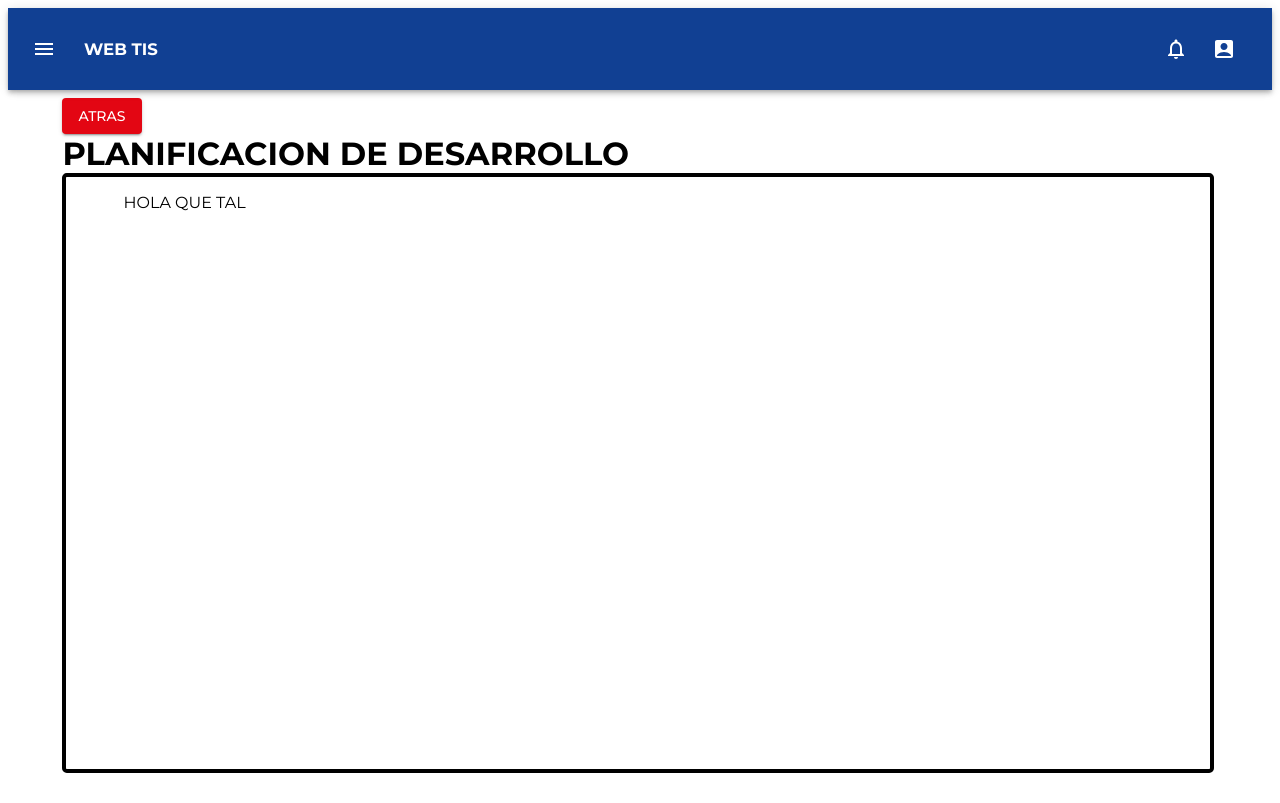
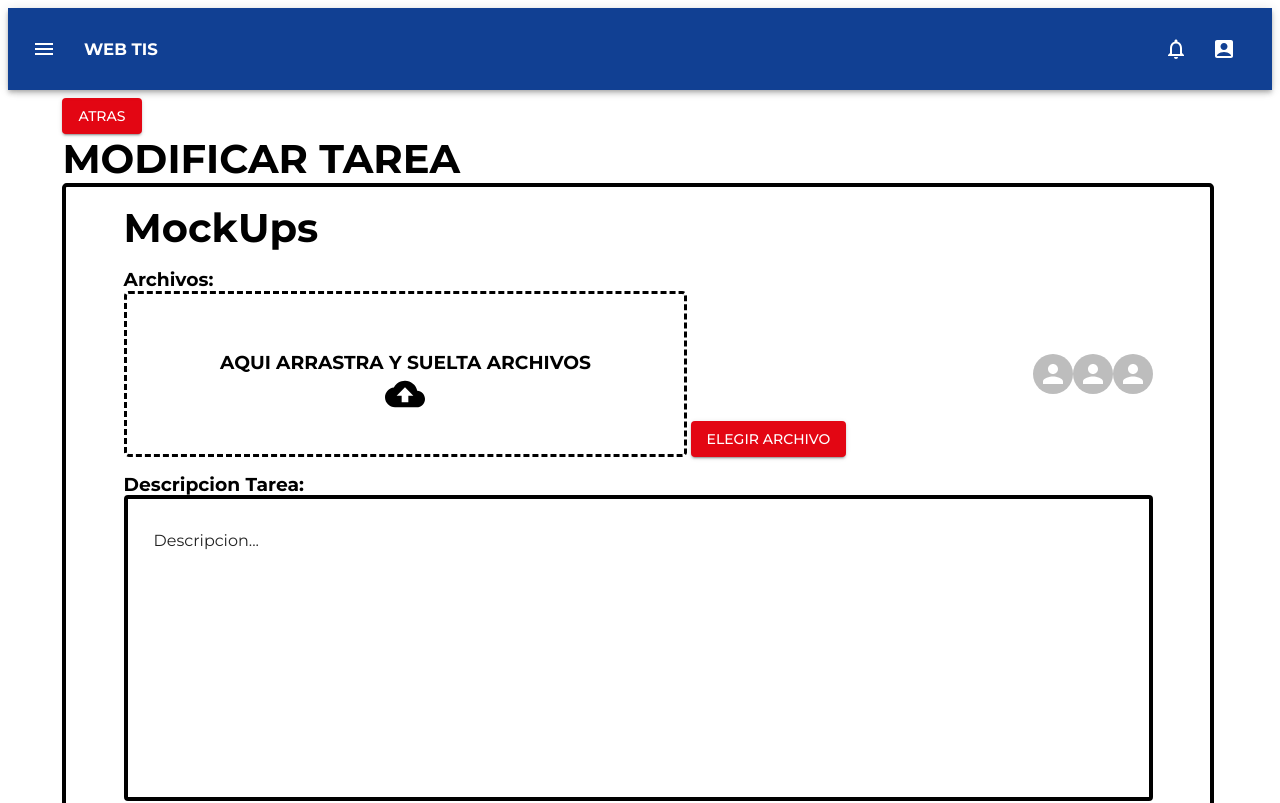
Before and after one commit to RichardAgr/Evaluacion-de-Proyectos, a React (Vite) app in the folder Frontend/: page /homeEstudiante/homeGrupoEstudiante/sprint/semana/tareas/1 in a window 1280 px wide. Shown: the top 803 px of the page. Built offline with nearby package versions, Linux system fonts and the light colour scheme.

Commit message:
modificarTarea falta unir con el backend

```diff
--- a/Frontend/src/index.css
+++ b/Frontend/src/index.css
@@ -34,6 +34,9 @@
 }
 .pageBorder_interior{
   width: 90%;
+}
+h1{
+  font-size: 2.5rem;
 }
 h1,h2,h3{
   margin-top: 0;
--- a/Frontend/src/pages/Estudiante/editarPlanificacion/modificarTarea/modificarTarea.jsx
+++ b/Frontend/src/pages/Estudiante/editarPlanificacion/modificarTarea/modificarTarea.jsx
@@ -1,19 +1,228 @@
-import { Fragment } from 'react';
+/* eslint-disable no-unused-vars */
+import { Fragment, useState } from 'react';
 import BaseUI from '../../../../components/baseUI/baseUI';
+import { styled } from '@mui/material';
+import CloudUploadIcon from '@mui/icons-material/CloudUpload';
+import { Avatar, FormControl, Button, TextField, IconButton } from '@mui/material';
+import PictureAsPdfIcon from '@mui/icons-material/PictureAsPdf';
+import FolderZipIcon from '@mui/icons-material/FolderZip';
+import DeleteIcon from '@mui/icons-material/Delete';
 
 function ModificarTarea() {
+  const [descripcion, setDescripcion] = useState('Descripcion...');
+  const [responsables, setResponsables] = useState([
+    { idEstudiante: -1, foto: null },
+    { idEstudiante: -1, foto: null },
+    { idEstudiante: -1, foto: null }
+  ]);
+  const [files, setFiles] = useState([]);
+  const [descripcionError, setDescripcionError] = useState(false);
+  const [filesError, setFilesError] = useState(false);
+  const handleSubmit = (event) => {
+    event.preventDefault();
+
+    setDescripcionError(false);
+    if (descripcion === '') {
+      setDescripcionError(true);
+    }
+
+    if (descripcion) {
+      console.log(descripcion);
+    }
+  };
+
+  const handleDeleteFile = (index) => {
+    setFiles(files.filter((_, i) => i !== index));
+  };
+
   return (
     <Fragment>
       <BaseUI
-        titulo={'PLANIFICACION DE DESARROLLO'}
+        titulo={'MODIFICAR TAREA'}
         ocultarAtras={false}
         confirmarAtras={false}
         dirBack={'/'}
       >
-        <p>HOLA QUE TAL</p>
+        <ContainerdropZone>
+          <form autoComplete="off" onSubmit={handleSubmit}>
+            <FormControl className="formControl">
+              <h1>MockUps</h1>
+              <h3>Archivos:</h3>
+              <div className="form_inputFiles">
+                <div className="inputFiles_dropzone" onClick={() => document.querySelector(".dropzone").click()}>
+                  {files.length > 0 ? (
+                    <div className="uploadedFiles">
+                      {files.map((file, index) => (
+                        <div key={index} className="fileItem">
+                          {file.type === 'application/pdf' ? (
+                            <PictureAsPdfIcon style={{ fontSize: 30 }} />
+                          ) : (
+                            <FolderZipIcon style={{ fontSize: 30 }} />
+                          )}
+                          <IconButton
+                            color="secondary"
+                            onClick={() => handleDeleteFile(index)}
+                          >
+                            <DeleteIcon />
+                          </IconButton>
+                          <p className='fileName'>{file.name}</p>
+                        </div>
+                      ))}
+                    </div>
+                  ) : (
+                    <div className='textUpload'>
+                      <h3>AQUI ARRASTRA Y SUELTA ARCHIVOS</h3>
+                      <div className='iconUpload'>
+                        <CloudUploadIcon style={{ fontSize: 40 }}/>
+                      </div>
+                    </div>
+                  )}
+
+                  <input
+                    type="file"
+                    accept=".pdf,.zip,.rar,.7z"
+                    hidden
+                    className="dropzone"
+                    onChange={({ target: { files: inputFiles } }) => {
+                      const newFiles = Array.from(inputFiles).map((file) => ({
+                        name: file.name,
+                        type: file.type,
+                        url: URL.createObjectURL(file)
+                      }));
+                      setFiles([...files, ...newFiles]);
+                    }}
+                  />
+                </div>
+                <div className="inputFiles_button">
+                  <Button variant="contained" onClick={() => document.querySelector(".dropzone").click()}>
+                    Elegir Archivo
+                  </Button>
+                </div>
+                <div className="form_fotos">
+                  {responsables.map((responsable, index) => (
+                    <Avatar alt={`responsable${index}`} src={responsable.foto} key={index} />
+                  ))}
+                </div>
+              </div>
+              <h3>Descripcion Tarea:</h3>
+              <div className="form_inputText">
+                <StyledTextField
+                  value={descripcion}
+                  error={descripcionError}
+                  onChange={(e) => setDescripcion(e.target.value)}
+                  required
+                  variant="outlined"
+                  placeholder="Escribe la descripción..."
+                  multiline
+                />
+              </div>
+              <div className="form_buttons">
+                <Button variant="contained" color="secondary" className="buttons">
+                  No Guardar
+                </Button>
+                <Button variant="contained" type="submit" className="buttons">
+                  Guardar
+                </Button>
+              </div>
+            </FormControl>
+          </form>
+        </ContainerdropZone>
       </BaseUI>
     </Fragment>
   );
 }
 
 export default ModificarTarea;
+
+const ContainerdropZone = styled('div')`
+  margin-top: 1rem;
+  margin-bottom: 1rem;
+  h3 {
+    margin-top: 1rem;
+  }
+  .textUpload {
+    display: block;
+  }
+  .iconUpload{
+    display: flex;
+    justify-content: center;
+  }
+  form {
+    height: 100%;
+  }
+  .form_buttons {
+    display: flex;
+    justify-content: end;
+  }
+  .buttons {
+    margin-left: 1rem;
+  }
+  .formControl {
+    height: 100%;
+    width: 100%;
+  }
+  .form_inputFiles {
+    display: flex;
+  }
+  .inputFiles_dropzone {
+    display: flex;
+    justify-content: center;
+    align-items: center;
+    align-content: center;
+    flex-grow: 1;
+    border: dashed 0.2rem black;
+    border-radius: 0.3rem;
+    height: 20vh;
+    margin-right: 0.2rem;
+  }
+  .dropZone {
+    width: 100%;
+    height: 100%;
+  }
+  .inputFiles_button {
+    display: flex;
+    align-items: end;
+  }
+  .form_fotos {
+    flex-grow: 1;
+    display: flex;
+    justify-content: end;
+    align-items: center;
+    align-content: center;
+  }
+  .uploadedFiles{
+    width: 95%;
+    display: flex;
+    align-content: center;
+  }
+  .fileItem{
+    display: block;
+  }
+  .fileName{
+    width: 65px;
+    white-space: nowrap;
+    overflow: hidden;
+    text-overflow: ellipsis;
+  }
+`;
+
+const StyledTextField = styled(TextField)`
+  width: 100%;
+  padding-bottom: 1rem;
+  .MuiOutlinedInput-root {
+    .MuiInputBase-input {
+      height: auto;
+      min-height: 30vh;
+      padding: 1rem;
+    }
+    & fieldset {
+      border: 0.3rem solid #000000;
+    }
+    &:hover fieldset {
+      border-color: #999;
+    }
+    &.Mui-focused fieldset {
+      border-color: blue;
+    }
+  }
+`;
```
